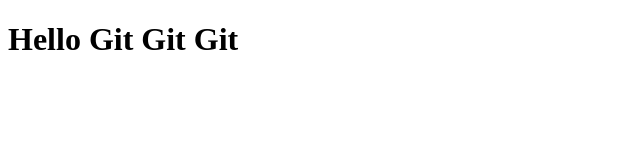
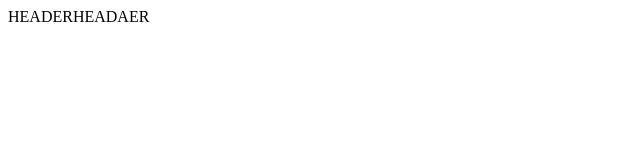
Before and after one commit to ElhamMirzaKazemi/gitprojecttwo, a plain HTML site: page index.html in a window 1280 px wide. Shown: the whole page, without its empty margins (0-640 px from the left). Drawn offline with Linux system fonts and the light colour scheme.

Commit message:
addheaderone

```diff
--- a/index.html
+++ b/index.html
@@ -7,6 +7,6 @@
     <title>Document</title>
 </head>
 <body>
-    <h1> Hello Git Git Git</h1>
+    <header> HEADERHEADAER   </header>
     </body>
 </html>
--- a/style.css
+++ b/style.css
@@ -1,3 +1,3 @@
 body{
-    font-size: 2em;
+    background-color: darkred;
 }
```
